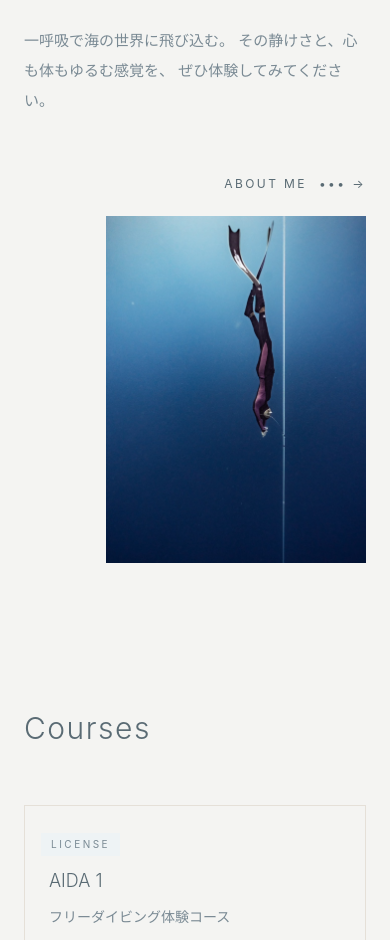
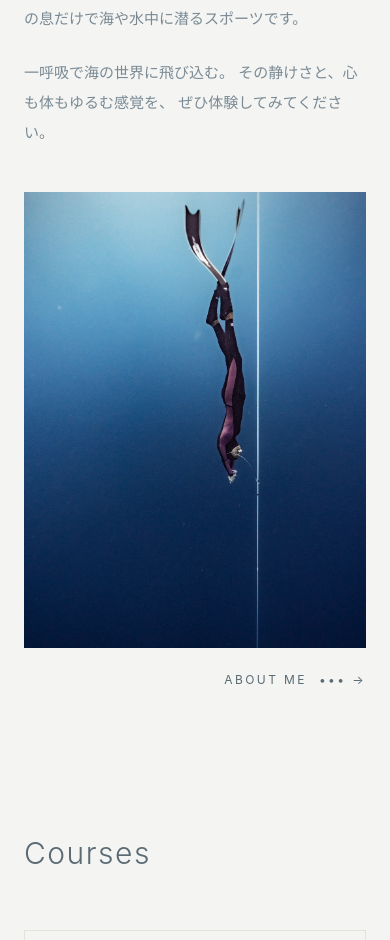
Before and after one commit to ikucha-portfolio/freediving-site, a React (Vite) app: page / in a window 390 px wide. Shown: the part 1060-2000 px from the top of the page. Built offline with nearby package versions, Linux system fonts and the light colour scheme; a web font is replaced by a local one.

Commit message:
Freedivingセクションのレイアウト調整（レスポンシブ対応・CTA配置最適化）

```diff
--- a/src/pages/Home.jsx
+++ b/src/pages/Home.jsx
@@ -115,11 +115,12 @@ export default function Home() {
 </section>
 
 {/* Freediving */}
-<Section variant="large" className="bg-[#f4f4f2]">
+<Section variant="large" className="pt-32 md:pt-40 bg-[#f4f4f2]">
   <Container>
 
     <TwoColumn variant="compact">
 
+      {/* テキスト */}
       <div className="space-y-5">
 
         <TitleBlock>
@@ -141,9 +142,12 @@ export default function Home() {
           </p>
         </BodyText>
 
-        <div className="pt-10 space-y-6 flex flex-col items-end">
-
-          <Link to="/about" className="group text-xs tracking-[0.2em] text-[#5a6b74]">
+        {/* PCのみCTA */}
+        <div className="hidden md:flex pt-6 justify-end">
+          <Link
+            to="/about"
+            className="group text-xs tracking-[0.2em] text-[#5a6b74]"
+          >
             <span className="inline-flex items-center gap-3">
               ABOUT ME
               <span className="transition-transform duration-300 group-hover:translate-x-1">
@@ -151,16 +155,34 @@ export default function Home() {
               </span>
             </span>
           </Link>
+        </div>
 
-        </div>
       </div>
 
-      <div className="flex justify-end">
+      {/* 画像＋CTA（スマホ用） */}
+      <div className="flex flex-col items-end space-y-6">
+
         <img
           src="/images/freediving.jpeg"
           alt="Freediver"
-          className="w-[260px] md:w-[320px] aspect-[3/4] object-cover"
+          className="w-full md:w-[320px] aspect-[3/4] object-cover"
         />
+
+        {/* スマホのみCTA */}
+        <div className="flex md:hidden w-full justify-end">
+          <Link
+            to="/about"
+            className="group text-xs tracking-[0.2em] text-[#5a6b74]"
+          >
+            <span className="inline-flex items-center gap-3">
+              ABOUT ME
+              <span className="transition-transform duration-300 group-hover:translate-x-1">
+                ••• →
+              </span>
+            </span>
+          </Link>
+        </div>
+
       </div>
 
     </TwoColumn>
@@ -168,9 +190,6 @@ export default function Home() {
   </Container>
 </Section>
 
-
-
-{/* Courses */}
 {/* Courses */}
 <Section variant="compact" className="bg-[#f4f4f2]">
   <Container>
```
